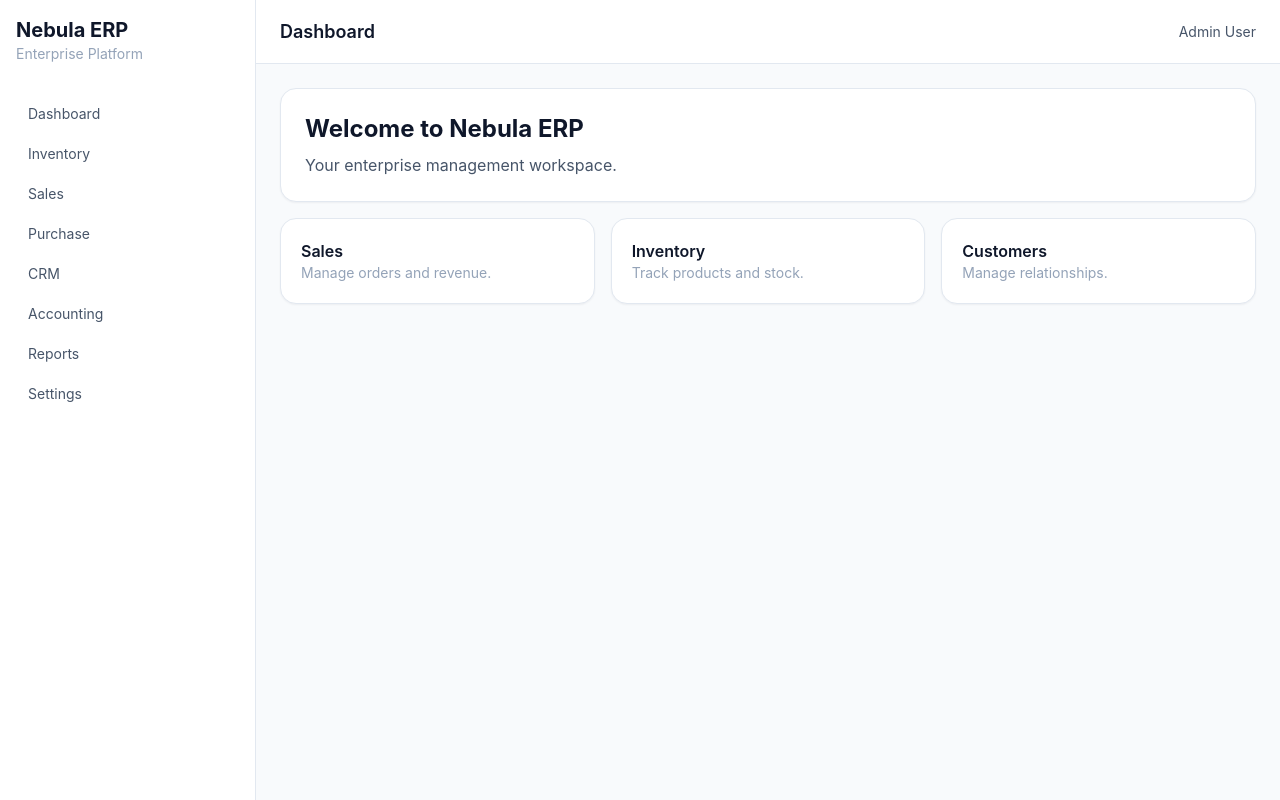
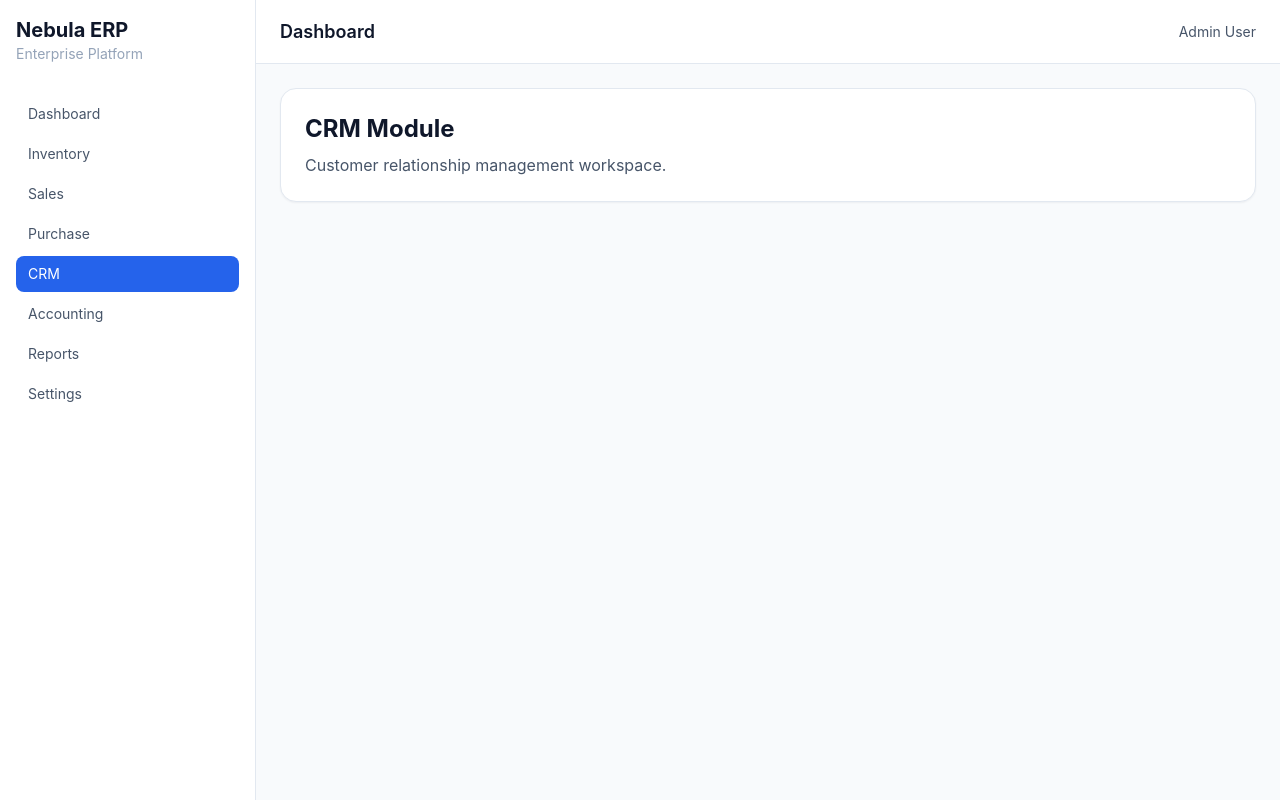
Before and after one commit to nebula-labs-bd/nebula-erp, a React (Vite) app in the folder apps/web/: page /crm in a window 1280 px wide. Built offline with nearby package versions, Linux system fonts and the light colour scheme.

Commit message:
feat(web): add application routing foundation

```diff
--- a/apps/web/src/App.tsx
+++ b/apps/web/src/App.tsx
@@ -1,11 +1,15 @@
+import { BrowserRouter } from "react-router-dom";
+
 import MainLayout from "./layouts/MainLayout";
-import Dashboard from "./pages/Dashboard";
+import AppRoutes from "./routes/AppRoutes";
 
 function App() {
   return (
-    <MainLayout>
-      <Dashboard />
-    </MainLayout>
+    <BrowserRouter>
+      <MainLayout>
+        <AppRoutes />
+      </MainLayout>
+    </BrowserRouter>
   );
 }
 
--- a/apps/web/src/components/sidebar/Sidebar.tsx
+++ b/apps/web/src/components/sidebar/Sidebar.tsx
@@ -1,19 +1,45 @@
+import { NavLink } from "react-router-dom";
+
 const menuItems = [
-  "Dashboard",
-  "Inventory",
-  "Sales",
-  "Purchase",
-  "CRM",
-  "Accounting",
-  "Reports",
-  "Settings",
+  {
+    name: "Dashboard",
+    path: "/dashboard",
+  },
+  {
+    name: "Inventory",
+    path: "/inventory",
+  },
+  {
+    name: "Sales",
+    path: "/sales",
+  },
+  {
+    name: "Purchase",
+    path: "/purchase",
+  },
+  {
+    name: "CRM",
+    path: "/crm",
+  },
+  {
+    name: "Accounting",
+    path: "/accounting",
+  },
+  {
+    name: "Reports",
+    path: "/reports",
+  },
+  {
+    name: "Settings",
+    path: "/settings",
+  },
 ];
 
 export default function Sidebar() {
   return (
     <aside className="w-64 border-r border-[var(--nebula-border)] bg-[var(--nebula-surface)] p-4">
       <div className="mb-8">
-        <h1 className="text-xl font-bold text-[var(--nebula-text-primary)]">
+        <h1 className="text-xl font-bold">
           Nebula ERP
         </h1>
 
@@ -24,12 +50,19 @@ export default function Sidebar() {
 
       <nav className="space-y-1">
         {menuItems.map((item) => (
-          <button
-            key={item}
-            className="w-full rounded-lg px-3 py-2 text-left text-sm text-[var(--nebula-text-secondary)] hover:bg-[var(--nebula-surface-muted)]"
+          <NavLink
+            key={item.path}
+            to={item.path}
+            className={({ isActive }) =>
+              `block rounded-lg px-3 py-2 text-sm ${
+                isActive
+                  ? "bg-[var(--nebula-primary)] text-white"
+                  : "text-[var(--nebula-text-secondary)] hover:bg-[var(--nebula-surface-muted)]"
+              }`
+            }
           >
-            {item}
-          </button>
+            {item.name}
+          </NavLink>
         ))}
       </nav>
     </aside>
--- /dev/null
+++ b/apps/web/src/pages/Accounting.tsx
@@ -0,0 +1,13 @@
+export default function Accounting() {
+  return (
+    <div className="surface p-6">
+      <h1 className="text-2xl font-bold">
+        Accounting Module
+      </h1>
+
+      <p className="mt-2 text-[var(--nebula-text-secondary)]">
+        Financial and accounting management workspace.
+      </p>
+    </div>
+  );
+}
--- /dev/null
+++ b/apps/web/src/pages/CRM.tsx
@@ -0,0 +1,13 @@
+export default function CRM() {
+  return (
+    <div className="surface p-6">
+      <h1 className="text-2xl font-bold">
+        CRM Module
+      </h1>
+
+      <p className="mt-2 text-[var(--nebula-text-secondary)]">
+        Customer relationship management workspace.
+      </p>
+    </div>
+  );
+}
--- /dev/null
+++ b/apps/web/src/pages/Inventory.tsx
@@ -0,0 +1,13 @@
+export default function Inventory() {
+  return (
+    <div className="surface p-6">
+      <h1 className="text-2xl font-bold">
+        Inventory Module
+      </h1>
+
+      <p className="mt-2 text-[var(--nebula-text-secondary)]">
+        Inventory management workspace.
+      </p>
+    </div>
+  );
+}
--- /dev/null
+++ b/apps/web/src/pages/Purchase.tsx
@@ -0,0 +1,13 @@
+export default function Purchase() {
+  return (
+    <div className="surface p-6">
+      <h1 className="text-2xl font-bold">
+        Purchase Module
+      </h1>
+
+      <p className="mt-2 text-[var(--nebula-text-secondary)]">
+        Purchase and supplier management workspace.
+      </p>
+    </div>
+  );
+}
--- /dev/null
+++ b/apps/web/src/pages/Reports.tsx
@@ -0,0 +1,13 @@
+export default function Reports() {
+  return (
+    <div className="surface p-6">
+      <h1 className="text-2xl font-bold">
+        Reports Module
+      </h1>
+
+      <p className="mt-2 text-[var(--nebula-text-secondary)]">
+        Analytics and reporting workspace.
+      </p>
+    </div>
+  );
+}
--- /dev/null
+++ b/apps/web/src/pages/Sales.tsx
@@ -0,0 +1,13 @@
+export default function Sales() {
+  return (
+    <div className="surface p-6">
+      <h1 className="text-2xl font-bold">
+        Sales Module
+      </h1>
+
+      <p className="mt-2 text-[var(--nebula-text-secondary)]">
+        Sales and order management workspace.
+      </p>
+    </div>
+  );
+}
--- /dev/null
+++ b/apps/web/src/pages/Settings.tsx
@@ -0,0 +1,13 @@
+export default function Settings() {
+  return (
+    <div className="surface p-6">
+      <h1 className="text-2xl font-bold">
+        Settings Module
+      </h1>
+
+      <p className="mt-2 text-[var(--nebula-text-secondary)]">
+        System configuration workspace.
+      </p>
+    </div>
+  );
+}
--- /dev/null
+++ b/apps/web/src/routes/AppRoutes.tsx
@@ -0,0 +1,24 @@
+import {
+  Routes,
+  Route,
+} from "react-router-dom";
+
+import { routes } from "./routes";
+
+export default function AppRoutes() {
+  return (
+    <Routes>
+      {routes.map((route) => {
+        const Element = route.element;
+
+        return (
+          <Route
+            key={route.path}
+            path={route.path}
+            element={<Element />}
+          />
+        );
+      })}
+    </Routes>
+  );
+}
--- /dev/null
+++ b/apps/web/src/routes/routes.ts
@@ -0,0 +1,47 @@
+import Dashboard from "../pages/Dashboard";
+import Inventory from "../pages/Inventory";
+import Sales from "../pages/Sales";
+import Purchase from "../pages/Purchase";
+import CRM from "../pages/CRM";
+import Accounting from "../pages/Accounting";
+import Reports from "../pages/Reports";
+import Settings from "../pages/Settings";
+
+export const routes = [
+  {
+    path: "/",
+    element: Dashboard,
+  },
+  {
+    path: "/dashboard",
+    element: Dashboard,
+  },
+  {
+    path: "/inventory",
+    element: Inventory,
+  },
+  {
+    path: "/sales",
+    element: Sales,
+  },
+  {
+    path: "/purchase",
+    element: Purchase,
+  },
+  {
+    path: "/crm",
+    element: CRM,
+  },
+  {
+    path: "/accounting",
+    element: Accounting,
+  },
+  {
+    path: "/reports",
+    element: Reports,
+  },
+  {
+    path: "/settings",
+    element: Settings,
+  },
+];
```
